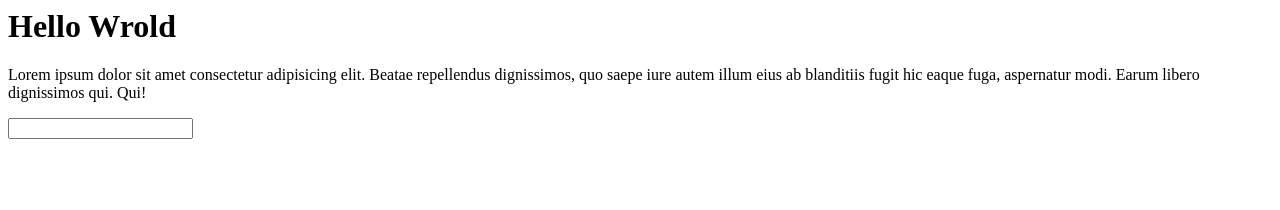
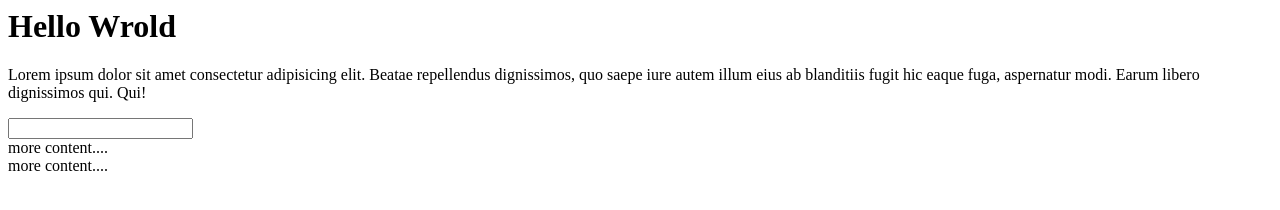
Before and after one commit to avicohenfs13/FS18Repo, a website: page index.html in a window 1280 px wide. Drawn offline with Linux system fonts and the light colour scheme.

Commit message:
added more html stuff

```diff
--- a/index.html
+++ b/index.html
@@ -5,3 +5,12 @@
 </div>
 
 <input />
+
+
+<div>
+    more content....
+</div>
+
+<div>
+    more content....
+</div>
```
